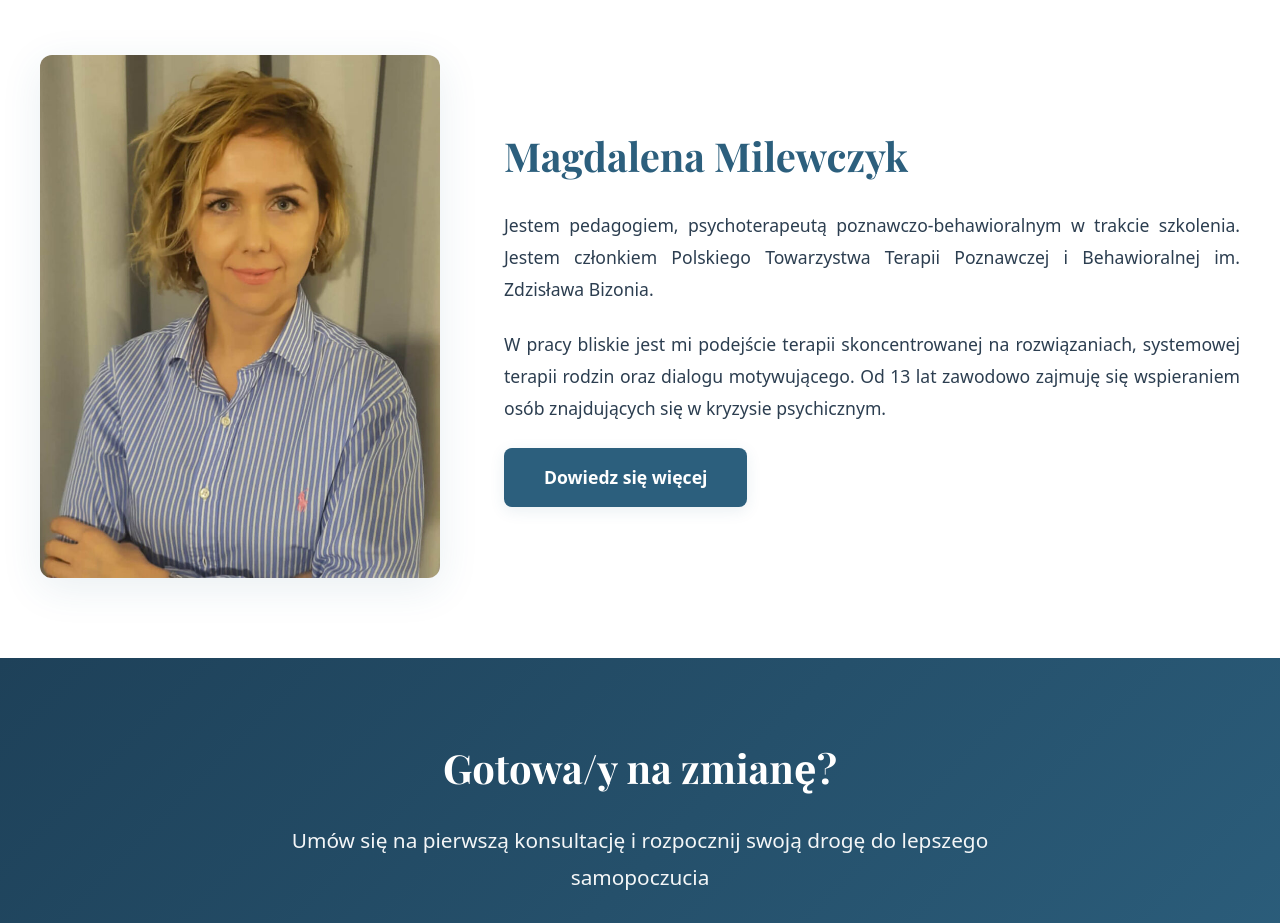
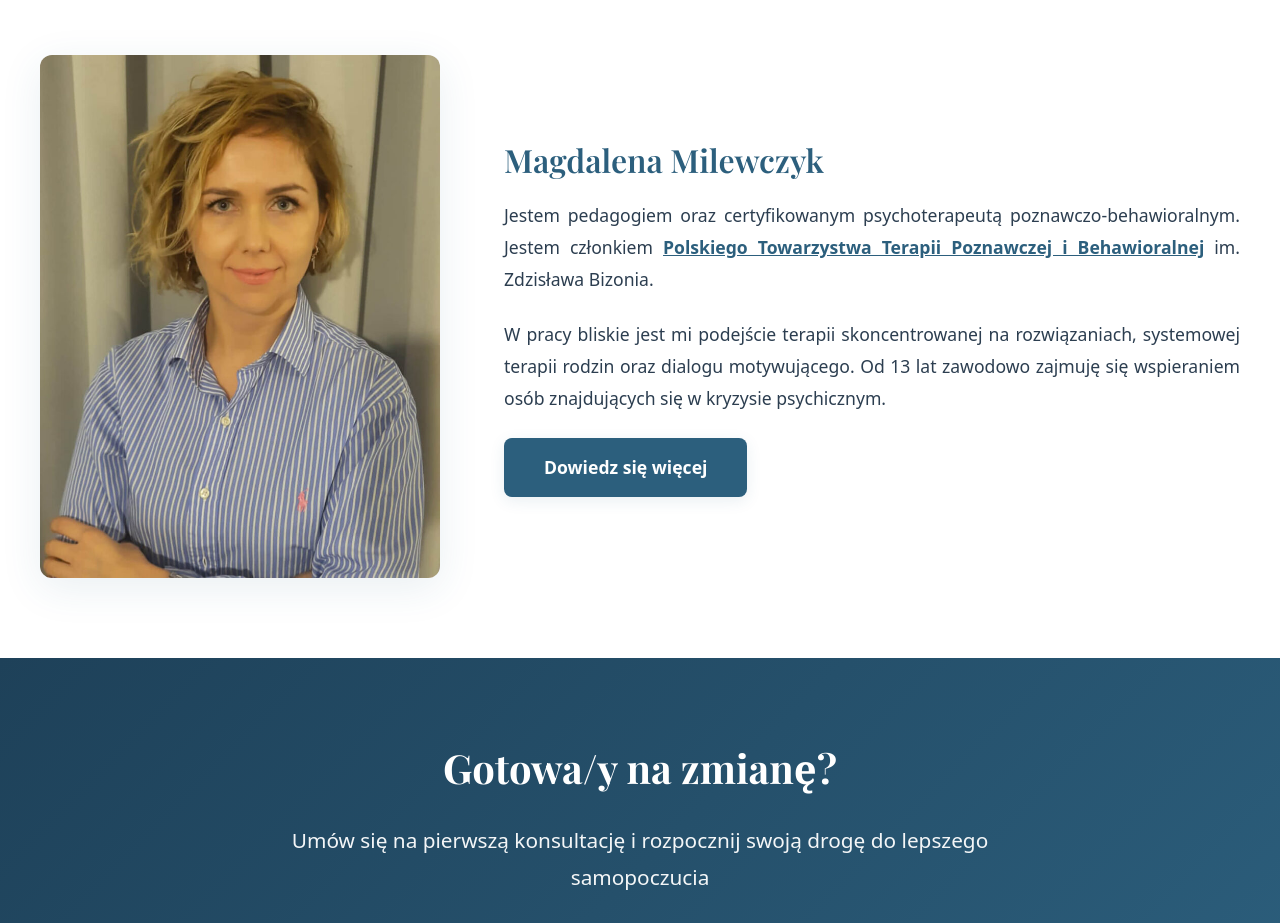
Before and after one commit to ernestpeplinski/psychoterapia-koscierzyna-pl, a React (Vite) app: page / in a window 1280 px wide. Shown: the part 1260-2183 px from the top of the page. Built offline with nearby package versions, Linux system fonts and the light colour scheme.

Commit message:
Update About, Contact, Home, Pricing pages and styles for improved content clarity and navigation

```diff
--- a/src/pages/About.tsx
+++ b/src/pages/About.tsx
@@ -23,12 +23,20 @@ function About() {
           <div className="about__text">
             <h2 className="about__subtitle">Magdalena Milewczyk</h2>
             <p className="about__description">
-              Jestem pedagogiem, psychoterapeutą poznawczo-behawioralnym w
-              trakcie szkolenia.
+              Jestem pedagogiem oraz certyfikowanym psychoterapeutą
+              poznawczo-behawioralnym.
             </p>
             <p className="about__description">
-              Jestem członkiem Polskiego Towarzystwa Terapii Poznawczej i
-              Behawioralnej im. Zdzisława Bizonia. W pracy bliskie jest mi
+              Jestem członkiem{" "}
+              <a
+                href="https://pttpb.pl"
+                target="_blank"
+                rel="noopener noreferrer"
+                className="about__external-link"
+              >
+                Polskiego Towarzystwa Terapii Poznawczej i Behawioralnej
+              </a>{" "}
+              im. Zdzisława Bizonia. W pracy bliskie jest mi
               podejście terapii skoncentrowanej na rozwiązaniach, systemowej
               terapii rodzin oraz dialogu motywującego. Korzystam systematycznie
               z superwizji, szkoleń o tematyce psychologicznej i
--- a/src/pages/Contact.tsx
+++ b/src/pages/Contact.tsx
@@ -60,7 +60,7 @@ function Contact() {
           </div>
 
           <div className="contact__location">
-            <h2 className="contact__location-title">Wejście do gabinetu</h2>
+            <h2 className="contact__location-title">Jak dotrzeć?</h2>
             <div className="contact__location-image">
               <div className="contact__location-placeholder">
                 <FaMapMarkerAlt />
@@ -75,10 +75,14 @@ function Contact() {
               */}
             </div>
             <div className="contact__location-info">
-              <h3>Jak dojechać?</h3>
               <p>
-                Gabinet znajduje się w centrum Kościerzyny przy ulicy
-                Mickiewicza 18A m3.
+                <strong>Gabinet znajduje się w centrum Kościerzyny</strong> przy ulicy
+                Mickiewicza 18A m3. Dogodny dojazd komunikacją miejską oraz możliwość
+                parkowania w pobliżu.
+              </p>
+              <p>
+                W razie pytań dotyczących dojazdu, zapraszam do{" "}
+                <a href="tel:+48517383811">kontaktu telefonicznego</a>.
               </p>
             </div>
           </div>
--- a/src/pages/Home.tsx
+++ b/src/pages/Home.tsx
@@ -89,11 +89,19 @@ function Home() {
             />
           </div>
           <div className="home__about-content">
-            <h2 className="home__section-title">Magdalena Milewczyk</h2>
+            <h3 className="home__about-subtitle">Magdalena Milewczyk</h3>
             <p className="home__about-description">
-              Jestem pedagogiem, psychoterapeutą poznawczo-behawioralnym w
-              trakcie szkolenia. Jestem członkiem Polskiego Towarzystwa Terapii
-              Poznawczej i Behawioralnej im. Zdzisława Bizonia.
+              Jestem pedagogiem oraz certyfikowanym psychoterapeutą
+              poznawczo-behawioralnym. Jestem członkiem{" "}
+              <a
+                href="https://pttpb.pl"
+                target="_blank"
+                rel="noopener noreferrer"
+                className="home__external-link"
+              >
+                Polskiego Towarzystwa Terapii Poznawczej i Behawioralnej
+              </a>{" "}
+              im. Zdzisława Bizonia.
             </p>
             <p className="home__about-description">
               W pracy bliskie jest mi podejście terapii skoncentrowanej na
--- a/src/pages/Pricing.tsx
+++ b/src/pages/Pricing.tsx
@@ -1,4 +1,5 @@
 import "../styles/pricing.scss";
+import { Link } from "react-router-dom";
 
 function Pricing() {
   return (
@@ -56,13 +57,23 @@ function Pricing() {
         </div>
 
         <div className="pricing__info">
-          <h3 className="pricing__info-title">Informacje praktyczne</h3>
+          <h2 className="pricing__info-title">Informacje praktyczne</h2>
           <ul className="pricing__info-list">
-            <li>Sesje odbywają się w gabinecie w Kościerzynie</li>
-            <li>Możliwość umówienia konsultacji telefonicznie</li>
+            <li>
+              Sesje odbywają się w{" "}
+              <Link to="/kontakt">gabinecie w Kościerzynie</Link>
+            </li>
+            <li>
+              Możliwość{" "}
+              <Link to="/kontakt">umówienia konsultacji telefonicznie</Link>
+            </li>
             <li>Płatność gotówką lub przelewem</li>
             <li>
               W przypadku odwołania sesji proszę o kontakt minimum 24h wcześniej
+            </li>
+            <li>
+              Dowiedz się więcej{" "}
+              <Link to="/o-mnie">o moim podejściu terapeutycznym</Link>
             </li>
           </ul>
         </div>
--- a/src/styles/about.scss
+++ b/src/styles/about.scss
@@ -81,6 +81,18 @@
     color: var(--text-dark);
     text-align: justify;
     margin-bottom: 0.5rem;
+  }
+
+  &__external-link {
+    color: var(--primary-navy);
+    text-decoration: underline;
+    font-weight: 600;
+    transition: color 0.3s ease;
+
+    &:hover {
+      color: var(--primary-navy-light);
+      text-decoration: underline;
+    }
   }
 
   &__credentials {
--- a/src/styles/contact.scss
+++ b/src/styles/contact.scss
@@ -173,6 +173,24 @@
       font-size: 1rem;
       line-height: 1.8;
       color: var(--text-dark);
+      text-align: center;
+      margin-bottom: 1rem;
+
+      strong {
+        color: var(--primary-navy);
+        font-weight: 600;
+      }
+
+      a {
+        color: var(--primary-navy);
+        text-decoration: underline;
+        font-weight: 600;
+        transition: color 0.3s ease;
+
+        &:hover {
+          color: var(--primary-navy-light);
+        }
+      }
     }
   }
 
--- a/src/styles/home.scss
+++ b/src/styles/home.scss
@@ -195,6 +195,25 @@
     color: var(--text-dark);
     margin-bottom: 1.5rem;
     text-align: justify;
+  }
+
+  &__external-link {
+    color: var(--primary-navy);
+    text-decoration: underline;
+    font-weight: 600;
+    transition: color 0.3s ease;
+
+    &:hover {
+      color: var(--primary-navy-light);
+    }
+  }
+
+  &__about-subtitle {
+    font-size: 2rem;
+    font-weight: 600;
+    font-family: "Playfair Display", "Georgia", serif;
+    color: var(--primary-navy);
+    margin-bottom: 1rem;
   }
 
   &__about-button {
--- a/src/styles/pricing.scss
+++ b/src/styles/pricing.scss
@@ -162,6 +162,17 @@
         font-weight: bold;
         font-size: 1.5rem;
       }
+
+      a {
+        color: var(--primary-navy);
+        text-decoration: underline;
+        font-weight: 600;
+        transition: color 0.3s ease;
+
+        &:hover {
+          color: var(--primary-navy-light);
+        }
+      }
     }
   }
 
```
